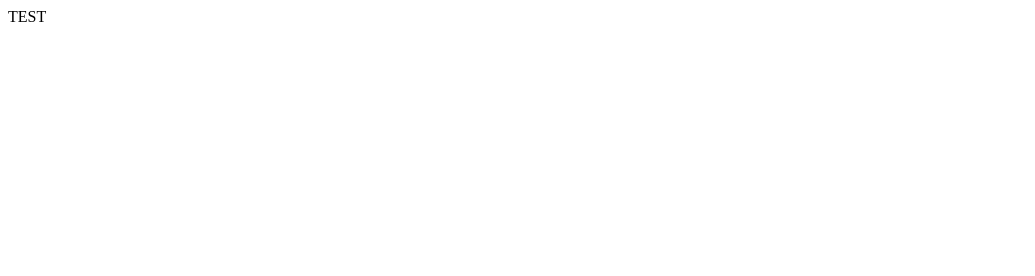
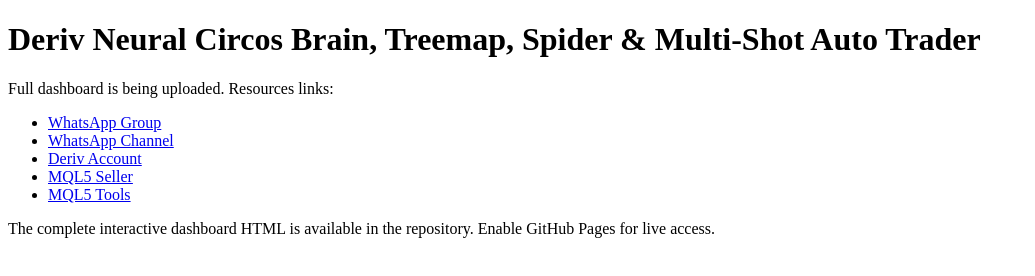
Before and after one commit to tradersprofitclub381-tech/deriv-neural-autotrader, a plain HTML site: page index.html in a window 1280 px wide. Shown: the whole page, without its empty margins (0-1035 px from the left). Drawn offline with Linux system fonts and the light colour scheme.

Commit message:
Add working index.html with resources links (full dashboard to follow)

```diff
--- a/index.html
+++ b/index.html
@@ -1 +1,16 @@
-TEST
+<!DOCTYPE html>
+<html>
+<head><title>Deriv Neural Auto Trader</title></head>
+<body>
+<h1>Deriv Neural Circos Brain, Treemap, Spider & Multi-Shot Auto Trader</h1>
+<p>Full dashboard is being uploaded. Resources links:</p>
+<ul>
+<li><a href="https://chat.whatsapp.com/Hbd0vChIC6h92pyUE3kEW4">WhatsApp Group</a></li>
+<li><a href="https://whatsapp.com/channel/0029VbDct0e1iUxZNYY3Si04">WhatsApp Channel</a></li>
+<li><a href="https://track.deriv.me/_JPGg-UNeLM71hit6RV3zsGNd7ZgqdRLk/1/">Deriv Account</a></li>
+<li><a href="https://tinyurl.com/yd96ak7p">MQL5 Seller</a></li>
+<li><a href="https://www.mql5.com/en/users/searchmixed/seller">MQL5 Tools</a></li>
+</ul>
+<p>The complete interactive dashboard HTML is available in the repository. Enable GitHub Pages for live access.</p>
+</body>
+</html>
```
